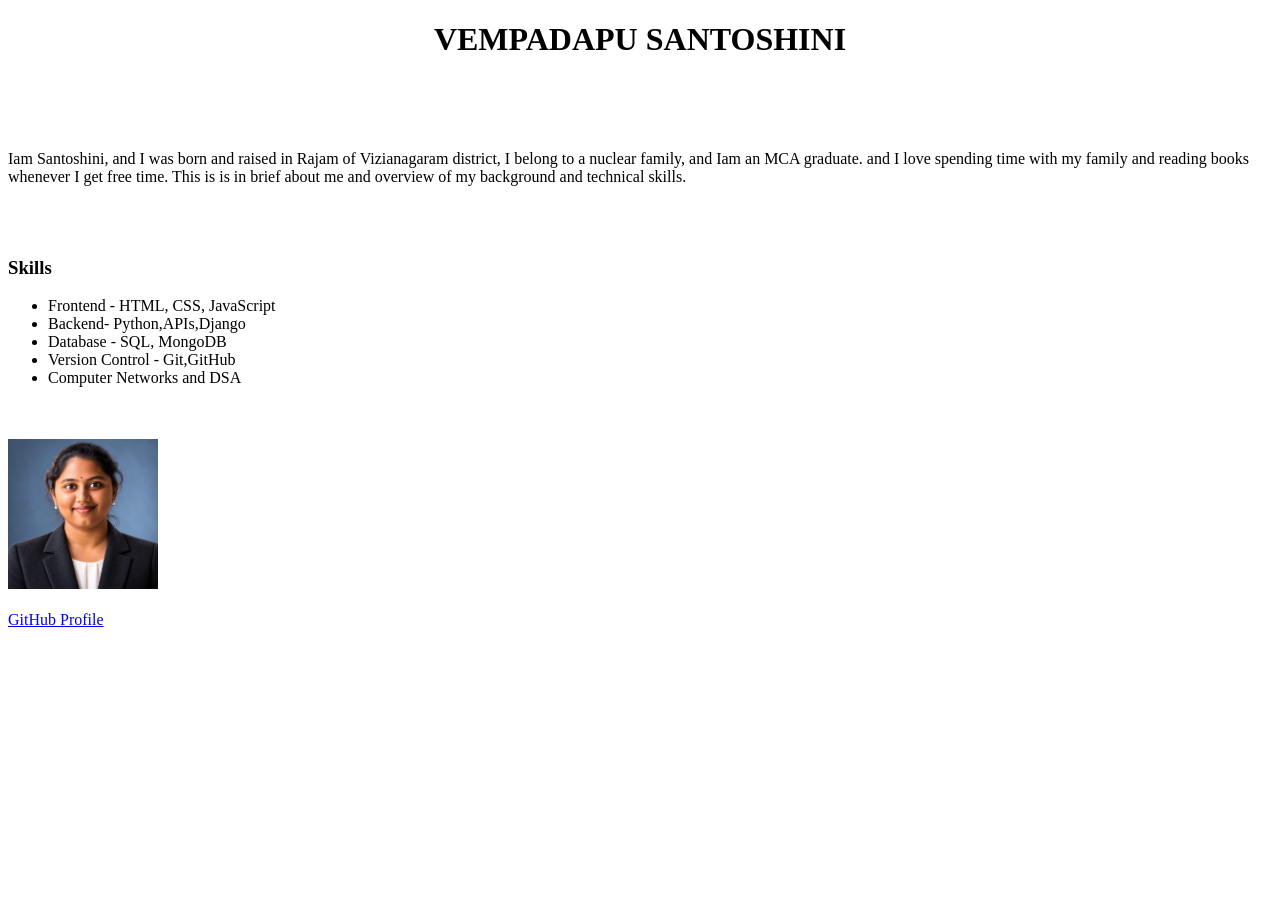
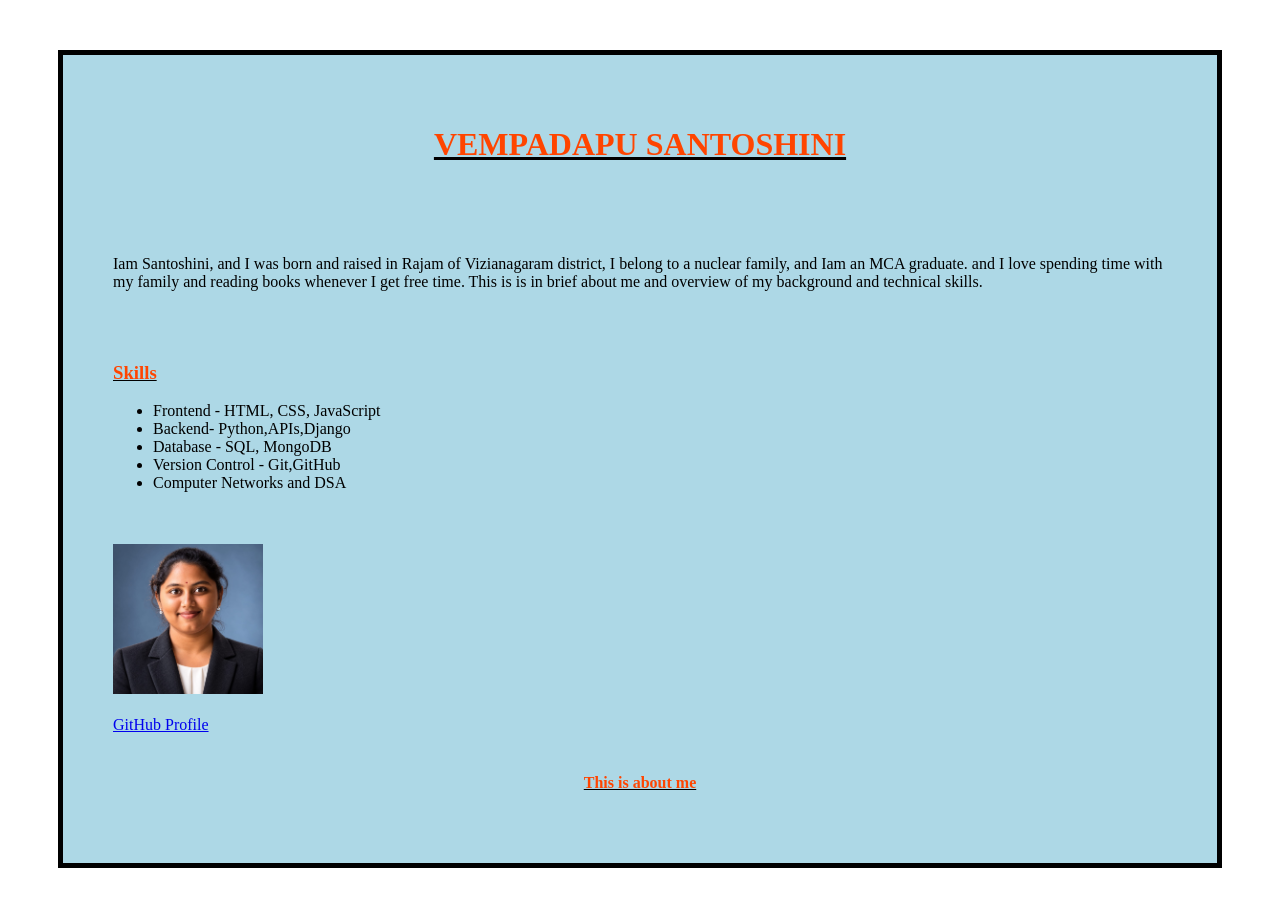
Before and after one commit to SantoshiniV/responsive-page-html-css, a plain HTML site: page personal web.html in a window 1280 px wide. Before the commit the page ends 800 px from the top, so only its background shows below. Drawn offline with Linux system fonts and the light colour scheme.

Commit message:
personal web styling with css and html

```diff
--- /dev/null
+++ b/CSS/intro.css
@@ -0,0 +1,22 @@
+/*selector {
+    property: value;
+}*/
+.title {
+    color:orangered;
+    text-align:center;
+    text-decoration-line: underline;
+    text-decoration-color: black;
+}
+.container {
+    background-color: lightblue;
+    margin: 50px;
+
+    padding: 50px;
+    border: 5px solid black;
+}
+.heading {
+    color: orangered;
+    text-decoration-line: underline;
+    text-decoration-color: black;
+}
+{
--- a/personal web.html
+++ b/personal web.html
@@ -4,13 +4,23 @@
     <meta charset="UTF-8">
     <meta name="viewport" content="width=device-width, initial-scale=1.0">
     <title>Personal Webpage</title>
-</head>
+    <link rel="stylesheet" href="../CSS/intro.css">
+    <style>
+        .know {
+            color: orangered;
+            text-align: center;
+            background-color: lightblue;
+            text-decoration: underline;
+            text-decoration-color: black;
+        }
+    </style>
 <body>
-    <center> <h1>VEMPADAPU SANTOSHINI</h1> </center><br> <br> <br>
+    <div class="container">
+        <h1 class="title"> VEMPADAPU SANTOSHINI</h1> <br> <br> <br>
     <P>Iam Santoshini, and I was born and raised in Rajam of Vizianagaram district, I belong to a nuclear family, and Iam an MCA graduate.
         and I love spending time with my family and reading books whenever I get free time.
         This is is in brief about me and overview of my background and technical skills.</P><br><br>
-    <h3>Skills</h3>
+    <h3 class="heading">Skills</h3>
     <ul>
         <li>Frontend - HTML, CSS, JavaScript</li>
         <li>Backend- Python,APIs,Django</li>
@@ -19,6 +29,8 @@
         <li>Computer Networks and DSA</li>
     </ul><br><br>
     <img src="image/image1.jpeg" alt="My Image" width="150" height="150"/><br><br>
-    <a href="https://github.com/SantoshiniV" >GitHub Profile</a>
+    <a href="https://github.com/SantoshiniV" >GitHub Profile</a><br><br>
+    <h4 class="know">This is about me</h4>
+    </div>
 </body>
 </html>
```
Also changed, not shown: CSS/css_intro_1.html (added).
